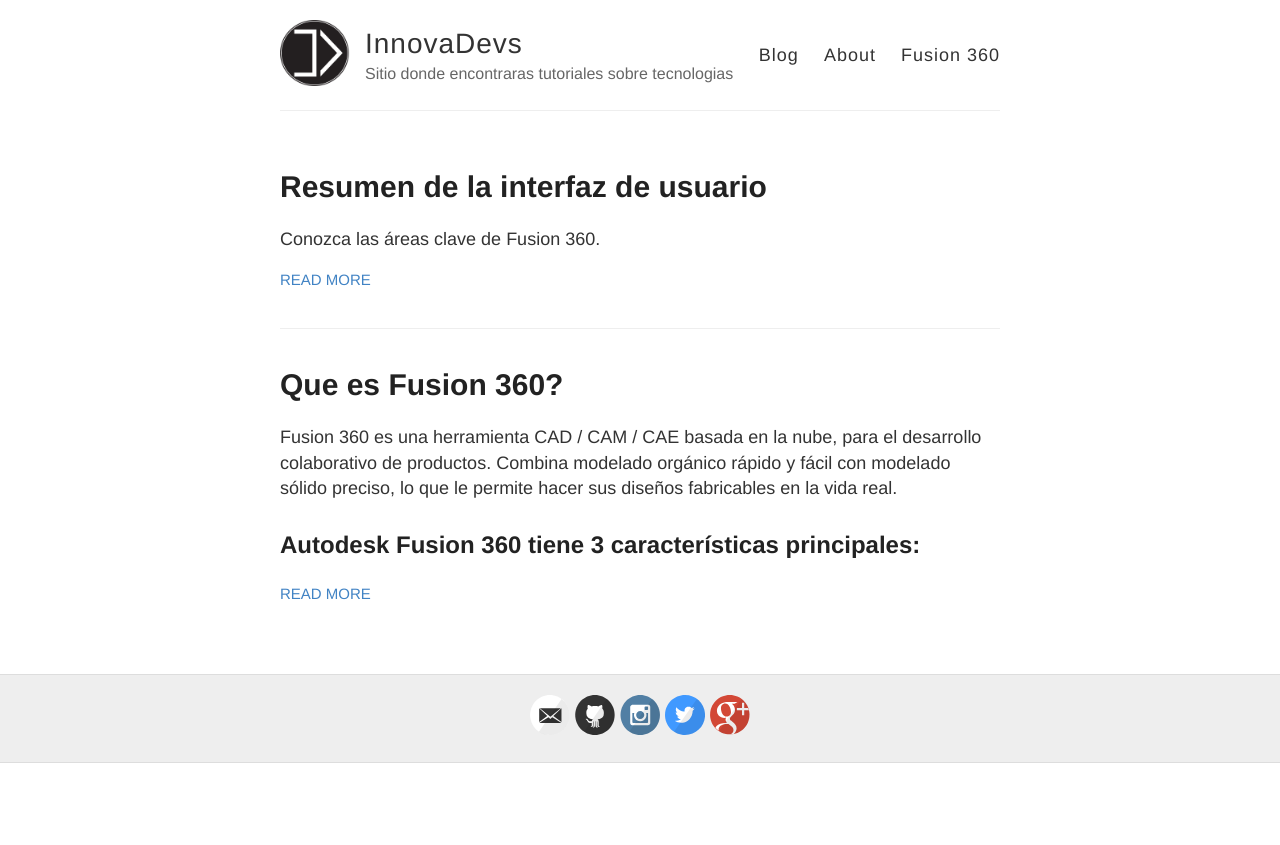
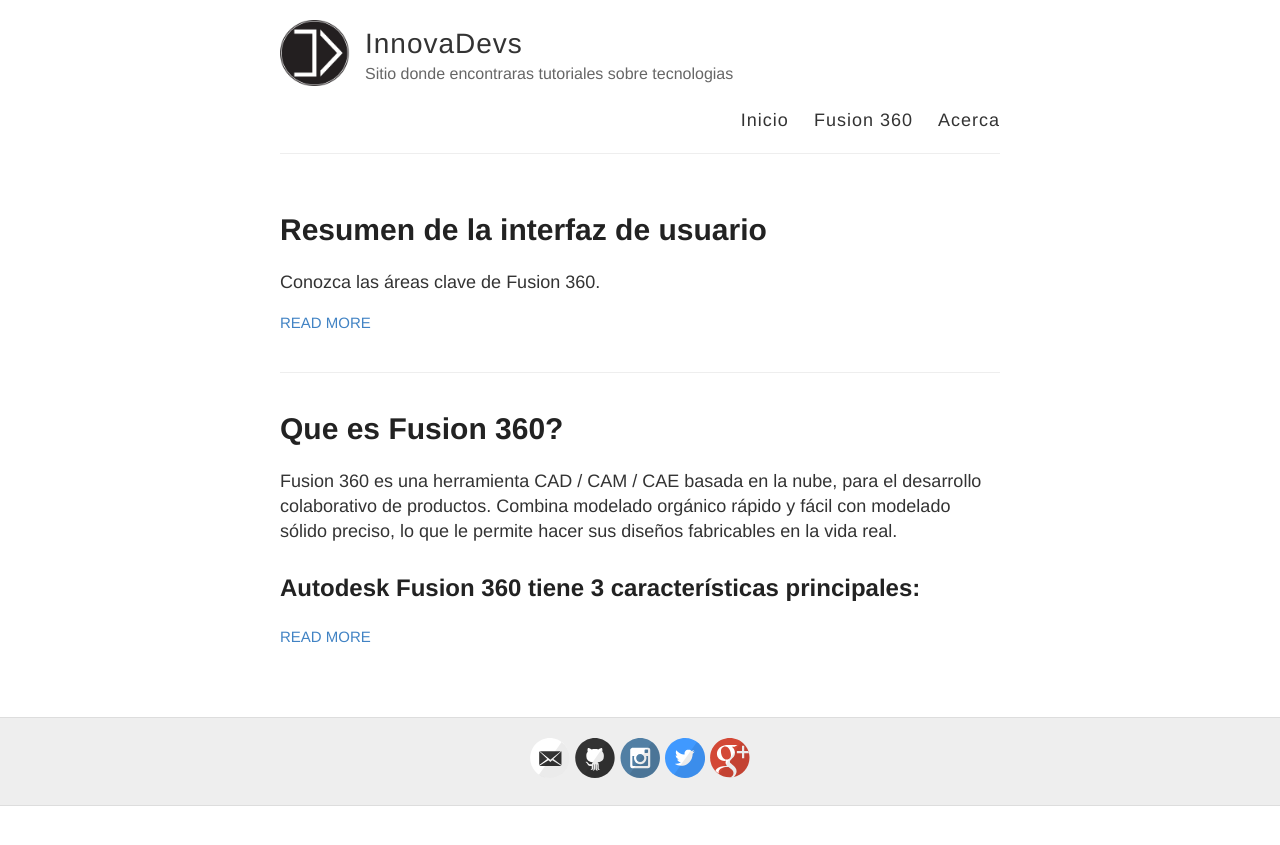
Before and after one commit to innovadevs/innovadevs.github.io, a Jekyll site: the page built from index.html, in a window 1280 px wide. Shown: the top 845 px of the page. Built offline with Jekyll 4.4.1, drawn with Linux system fonts in a browser that asks for light colours.

Commit message:
Update default.html

```diff
--- a/_layouts/default.html
+++ b/_layouts/default.html
@@ -27,9 +27,9 @@
           </div>
 
           <nav>
-            <a href="{{ site.baseurl }}/">Blog</a>
-            <a href="{{ site.baseurl }}/about">About</a>
+            <a href="{{ site.baseurl }}/">Inicio</a>
             <a href="{{ site.baseurl }}/fusion">Fusion 360</a>
+             <a href="{{ site.baseurl }}/about">Acerca</a>
           </nav>
         </header>
       </div>
```
